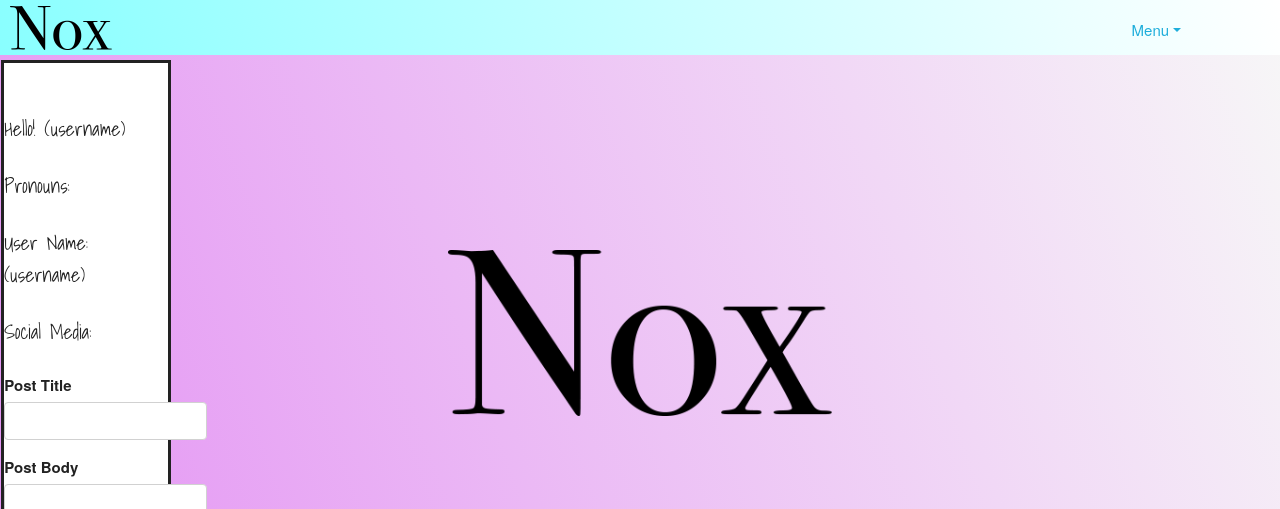
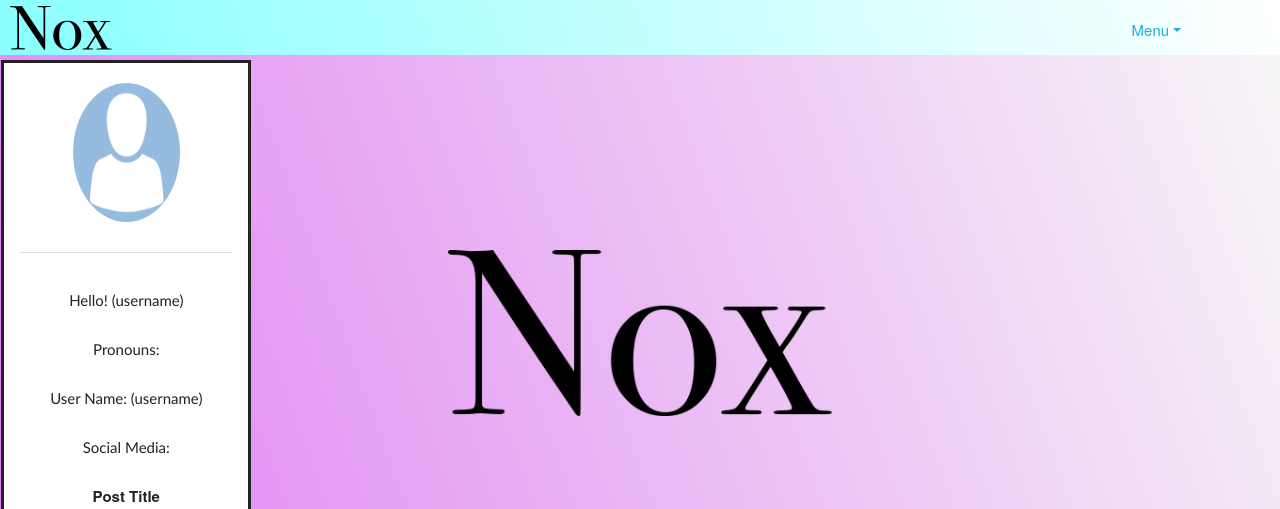
Before and after one commit to jeanshotjack/pro3, a React (Create React App) app in the folder client/: page / in a window 1280 px wide. Shown: the top 509 px of the page. Built offline with nearby package versions, Linux system fonts and the light colour scheme; no server answers; a web font is replaced by a local one.

Commit message:
pulling, and committing changes made on front end

```diff
--- a/client/src/components/CSS/General.css
+++ b/client/src/components/CSS/General.css
@@ -1,7 +1,7 @@
 body {
     background: linear-gradient(70deg, #df7af3, #f7f7f7);
     color: #514B64;
-    min-height: 200vh;
+    min-height: 100vh;
 
   }
 
@@ -13,6 +13,10 @@ body {
     font-family: Optima, Sans-serif;
     box-shadow: 5px 5px 40px blue;
 
+  }
+
+  .sideFont {
+    font-family: Optima, Sans-serif;
   }
 
   .navbar {
@@ -45,10 +49,10 @@ body {
     color: rgb(255, 255, 255);
   }
 
-  .profileLogo {
-    height: 50%;
+  .profoimg {
+    height: 20%;
     width: 50%;
-    border-radius: 35%;
+    border-radius: 50%;
   }
 
   .footer {
@@ -77,11 +81,12 @@ body {
   }
   .sidenav {
     height: 90%;
-    width: 170px;
+    width: 250px;
     position: fixed;
     top: 60px;
     left: .1%;
-    padding-top: 50px;
+    padding-top: 20px;
     background: rgb(255, 255, 255);
     border-style: solid;
+    text-align: center;
   }
--- a/client/src/components/PostForm/index.js
+++ b/client/src/components/PostForm/index.js
@@ -39,33 +39,36 @@ class PostForm extends React.Component {
                 <Row className="flex-wrap-reverse">
                     <Col size="md-8">
 
-                        <div class="sidenav">
+                        <div class="container-fluid sidenav">
+
+                            <img className="profoimg" src={require("../PostForm/profileSidebar.png")} />
+                            <hr />
                             {/* can we please change this font */}
-                            <p className="font-main">
+                            <p className="sideFont">
                                 Hello! {this.props.username}
                             </p>
 
-                            <p className="font-main">
+                            <p className="sideFont">
                                 Pronouns: {this.props.pronouns}
                             </p>
-                            <p className="font-main">
+                            <p className="sideFont">
                                 User Name: {this.props.username}
                             </p>
-                            <p className="font-main">
+                            <p className="sideFont">
                                 Social Media: {this.props.social}
                             </p>
 
-                                 <div className="form-group">
-                              <label htmlFor="title">Post Title</label>
+                            <div className="form-group">
+                                <label htmlFor="title">Post Title</label>
                                 <input id="title" onChange={this.handleTitleInput} name="title" type="text" />
 
-                                 <label htmlFor="body">Post Body</label>
+                                <label htmlFor="body">Post Body</label>
                                 <input id="body" onChange={this.handleBodyInput} name="body" type="text" />
 
 
                                 <button onClick={() => this.handleSubmit()}>Submit</button>
 
-                                 </div>
+                            </div>
 
 
                         </div>
--- a/client/src/components/SideBar/style.css
+++ /dev/null
@@ -1,4 +0,0 @@
-.font-main{
-  font-family: 'Shadows Into Light', cursive;
-  font-size: 20px;
-}
```
Also changed, not shown: client/src/components/SideBar/index.js (deleted, +0 -53 lines), client/src/components/PostForm/profileSidebar.png (added).
